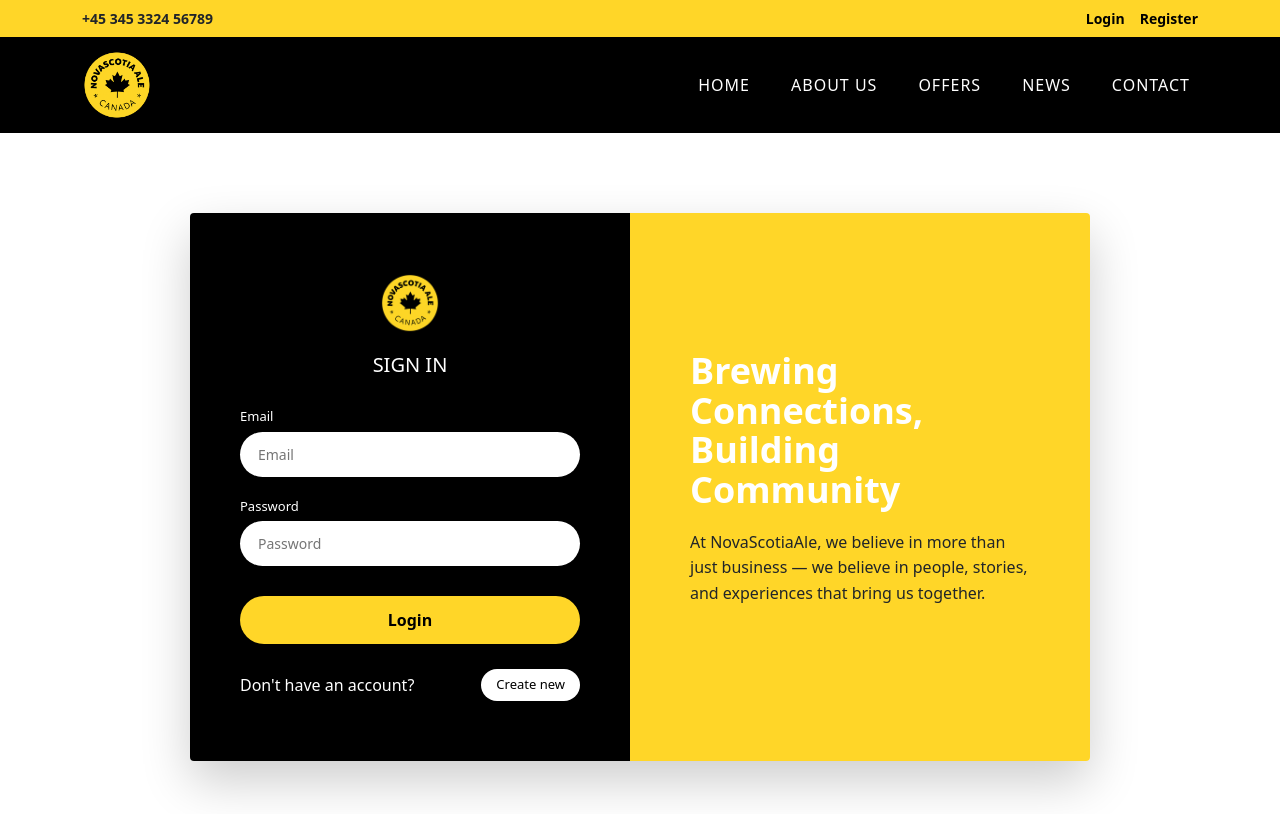
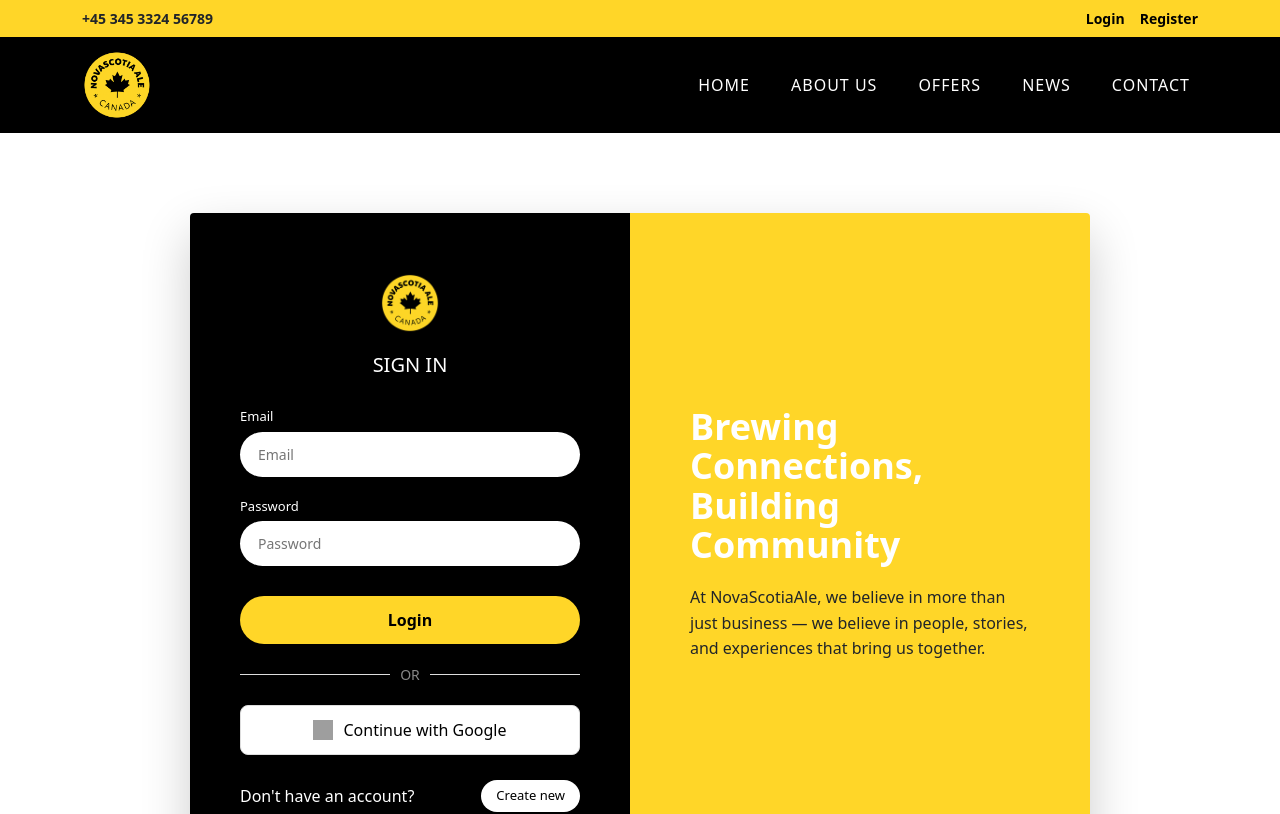
Before and after one commit to nova-scotia-ale-org/nova-scotia-ale, a React app in the folder frontend/: page /login in a window 1280 px wide. Shown: the top 814 px of the page. Built offline with nearby package versions, Linux system fonts and the light colour scheme; no server answers; grey boxes are pictures that could not be loaded; the HTML template or start-up script is replaced by a standard one.

Commit message:
feat(frontend): add Google OAuth login button UI with placeholder handler closes #18

```diff
--- a/frontend/src/App.css
+++ b/frontend/src/App.css
@@ -137,6 +137,28 @@
   transition: 0.3s;
 }
 
+.google-btn {
+  width: 100%;
+  padding: 12px;
+  border-radius: 8px;
+  border: 1px solid #ddd;
+  background-color: #ffffff;
+  font-weight: 500;
+  display: flex;
+  align-items: center;
+  justify-content: center;
+  cursor: pointer;
+  transition: all 0.2s ease;
+}
+
+.google-btn:hover {
+  background-color: #f5f5f5;
+}
+
+.google-btn:active {
+  transform: scale(0.98);
+}
+
 /* BOTTOM LINK */
 
 .auth-bottom {
@@ -153,6 +175,25 @@
   font-size: 13px;
   text-decoration: none;
   color: var(--color-secondary);
+}
+.auth-divider {
+  display: flex;
+  align-items: center;
+  text-align: center;
+  margin: 20px 0;
+  color: #888;
+  font-size: 14px;
+}
+
+.auth-divider::before,
+.auth-divider::after {
+  content: "";
+  flex: 1;
+  border-bottom: 1px solid #ddd;
+}
+
+.auth-divider span {
+  margin: 0 10px;
 }
 
 /* RIGHT YELLOW PANEL */
--- /dev/null
+++ b/frontend/src/components/auth/GoogleLoginButton.tsx
@@ -0,0 +1,22 @@
+import React from "react";
+
+interface GoogleLoginButtonProps {
+  onClick: () => void;
+}
+
+const GoogleLoginButton: React.FC<GoogleLoginButtonProps> = ({ onClick }) => {
+  return (
+    <button className="google-btn" onClick={onClick}>
+      <img
+        src="https://www.svgrepo.com/show/475656/google-color.svg"
+        alt="Google logo"
+        width="20"
+        height="20"
+        style={{ marginRight: "10px" }}
+      />
+      Continue with Google
+    </button>
+  );
+};
+
+export default GoogleLoginButton;
--- a/frontend/src/pages/Login.tsx
+++ b/frontend/src/pages/Login.tsx
@@ -4,6 +4,7 @@
 import logo from "../assets/images/logo.png";
 import { login } from "../api/authApi";
 import { useAuth } from "../context/AuthContext";
+import GoogleLoginButton from "../components/auth/GoogleLoginButton";
 
 const Login = () => {
   const nav = useNavigate();
@@ -12,6 +13,10 @@
   const [loading, setLoading] = useState(false);
   const [error, setError] = useState("");
   const { login: loginToContext } = useAuth();
+  const handleGoogleLogin = () => {
+  console.log("Google login clicked");
+  // TODO: integrate Supabase OAuth later
+};
   const onSubmit = async (e: React.FormEvent) => {
     e.preventDefault();
     setError("");
@@ -59,6 +64,14 @@
               {loading ? "Logging in..." : "Login"}
             </button>
           </form>
+           {/* Divider */}
+          <div className="auth-divider">
+            <span>OR</span>
+          </div>
+
+          {/* Google Login Button */}
+          <GoogleLoginButton onClick={handleGoogleLogin} />
+
 
           <div className="auth-bottom">
             <span>Don't have an account?</span>
```
Also changed, not shown: 1 other file (tests, documents, lock files or other folders).
